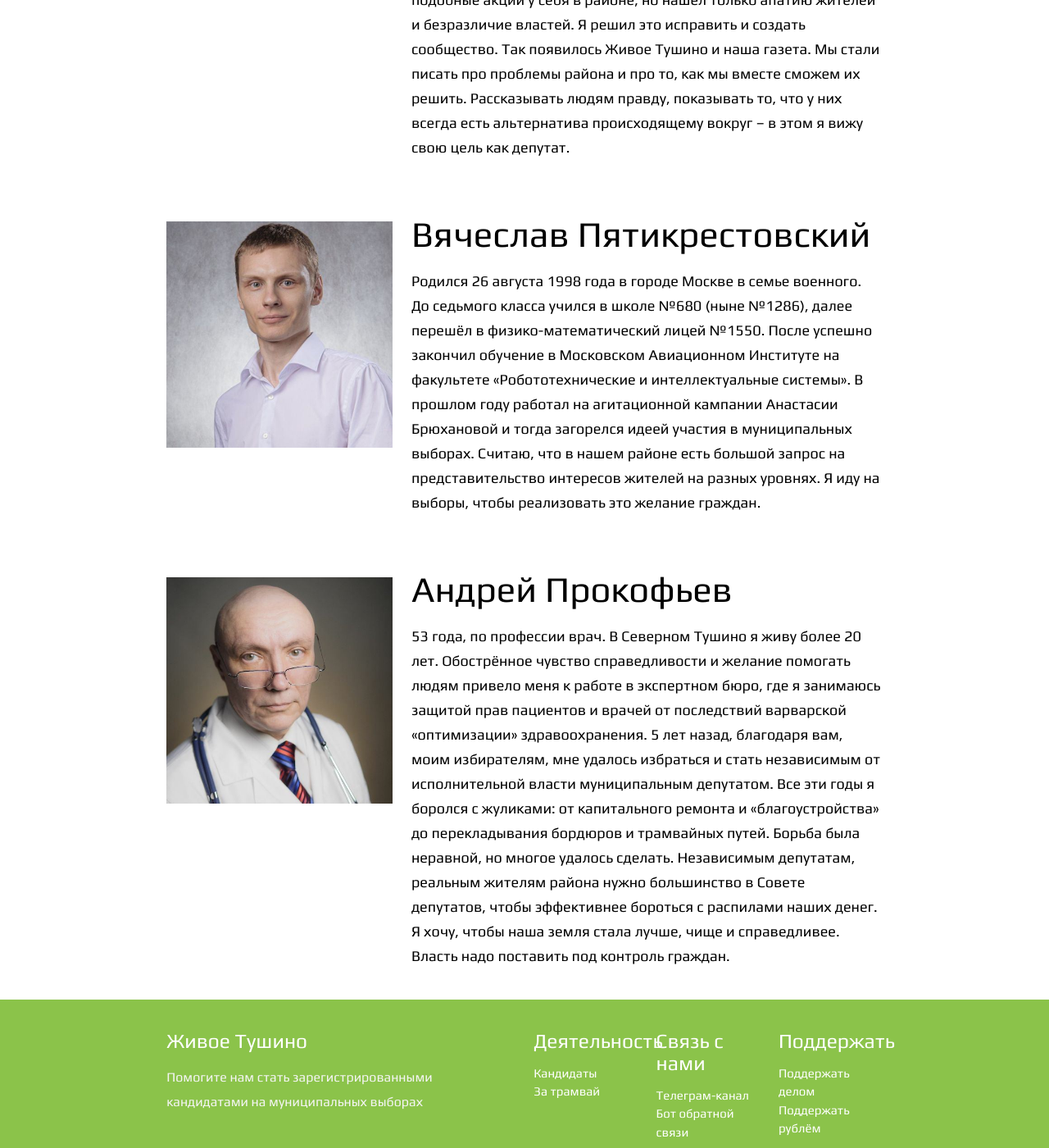
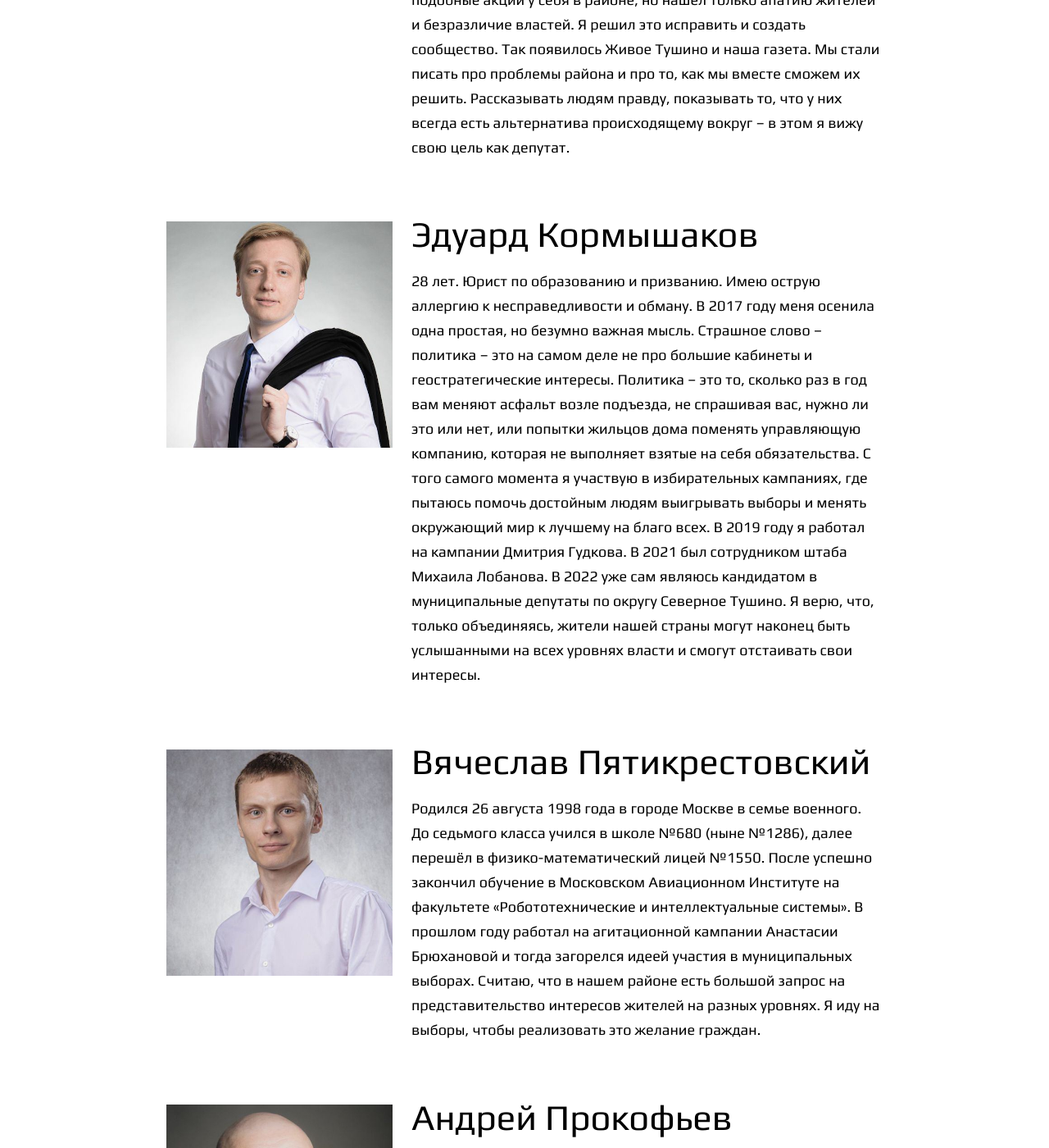
Before and after one commit to Pavel6625/live-tushino, a Jekyll site: the page built from candidates.html, in a window 1280 px wide and 1400 px high, scrolled down 2903 px. Shown: the whole window at 82% size. Built offline with Jekyll 4.4.1, drawn with Linux system fonts in a browser that asks for light colours.

Commit message:
Update candidates.yml

```diff
--- a/_data/candidates.yml
+++ b/_data/candidates.yml
@@ -23,6 +23,11 @@
   photo: /assets/img/Шматин.jpg
   district: 3
 
+- name: Эдуард Кормышаков
+  bio: 28 лет. Юрист по образованию и призванию. Имею острую аллергию к несправедливости и обману. В 2017 году меня осенила одна простая, но безумно важная мысль. Страшное слово – политика – это на самом деле не про большие кабинеты и геостратегические интересы. Политика – это то, сколько раз в год вам меняют асфальт возле подъезда, не спрашивая вас, нужно ли это или нет, или попытки жильцов дома поменять управляющую компанию, которая не выполняет взятые на себя обязательства. С того самого момента я участвую в избирательных кампаниях, где пытаюсь помочь достойным людям выигрывать выборы и менять окружающий мир к лучшему на благо всех. В 2019 году я работал на кампании Дмитрия Гудкова. В 2021 был сотрудником штаба Михаила Лобанова. В 2022 уже сам являюсь кандидатом в муниципальные депутаты по округу Северное Тушино. Я верю, что, только объединяясь, жители нашей страны могут наконец быть услышанными на всех уровнях власти и смогут отстаивать свои интересы.
+  photo: /assets/img/Кормышаков.jpg
+  district: 3
+
 - name: Вячеслав Пятикрестовский
   bio: Родился 26 августа 1998 года в городе Москве в семье военного. До седьмого класса учился в школе №680 (ныне №1286), далее перешёл в физико-математический лицей №1550. После успешно закончил обучение в Московском Авиационном Институте на факультете «Робототехнические и интеллектуальные системы». В прошлом году работал на агитационной кампании Анастасии Брюхановой и тогда загорелся идеей участия в муниципальных выборах. Считаю, что в нашем районе есть большой запрос на представительство интересов жителей на разных уровнях. Я иду на выборы, чтобы реализовать это желание граждан.
   photo: /assets/img/Пятикрестовский.jpg
```
